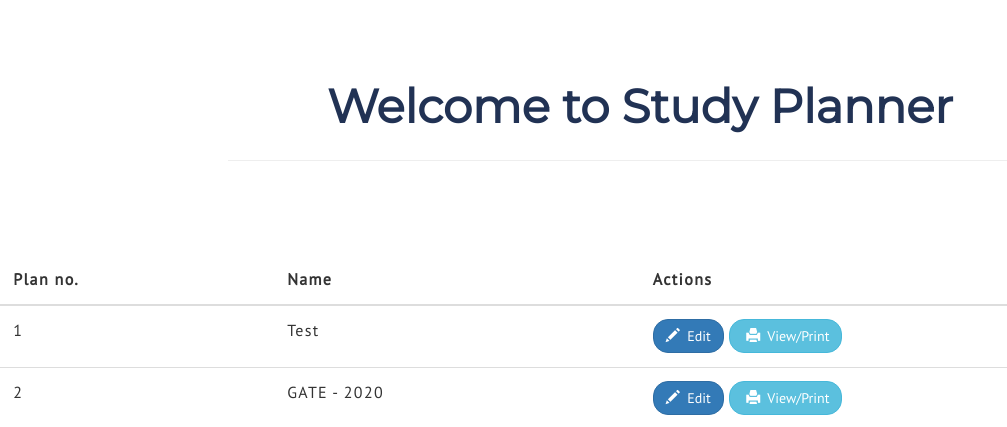
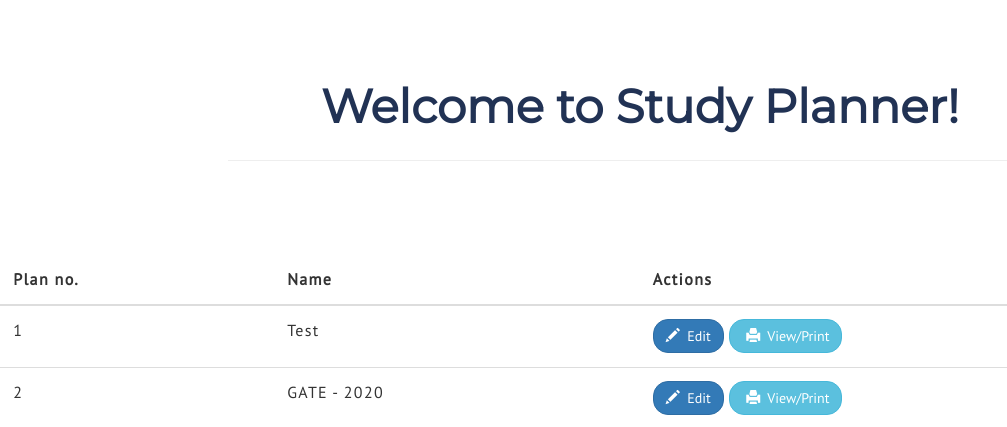
Before and after one commit to manjumaigur/Study-Planner, a Django app: page / in a window 1280 px wide. Shown: the part 75-502 px from the top of the page, without its empty margins (0-1007 px from the left). Run offline with Django 3.2, Linux system fonts and the light colour scheme; data comes from the database, SQL or seed files in the repository; some libraries are stand-ins or nearby versions; some web fonts are replaced.

Commit message:
Changes to index file

```diff
--- a/studyplanner/templates/studyplanner/index.html
+++ b/studyplanner/templates/studyplanner/index.html
@@ -9,7 +9,7 @@
 		<div class="row">
 			<div class="col-sm-offset-2 col-md-offset-2 col-sm-8 col-md-8">
 				<div class="text-center" style="padding-top:35pt; padding-bottom: 35pt;">
-					<b class="extraBig">Welcome to Study Planner</b>
+					<b class="extraBig">Welcome to Study Planner!</b>
 					<hr>
 				</div>
 			</div>
```
